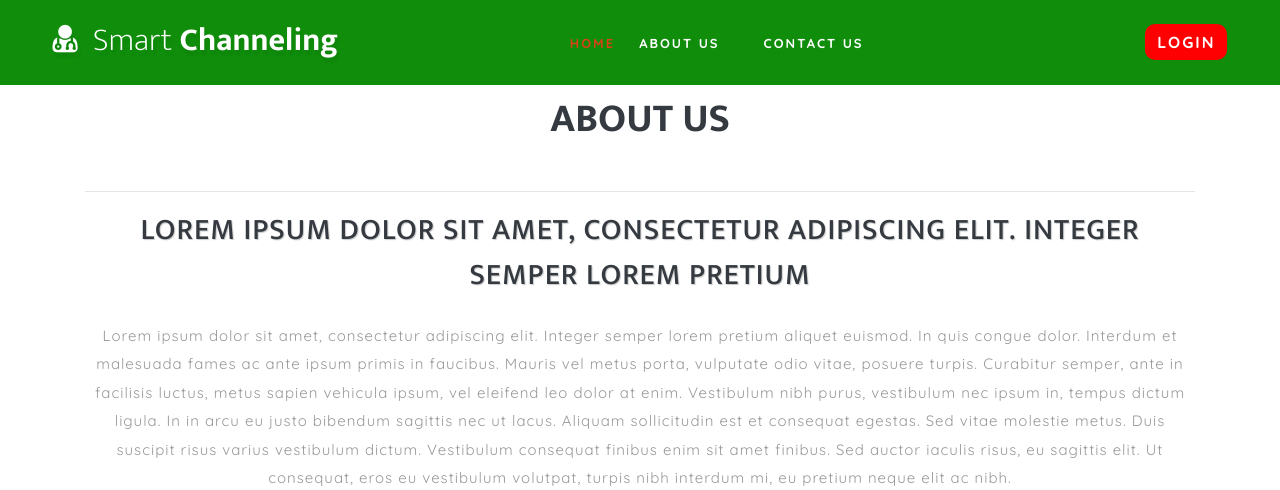
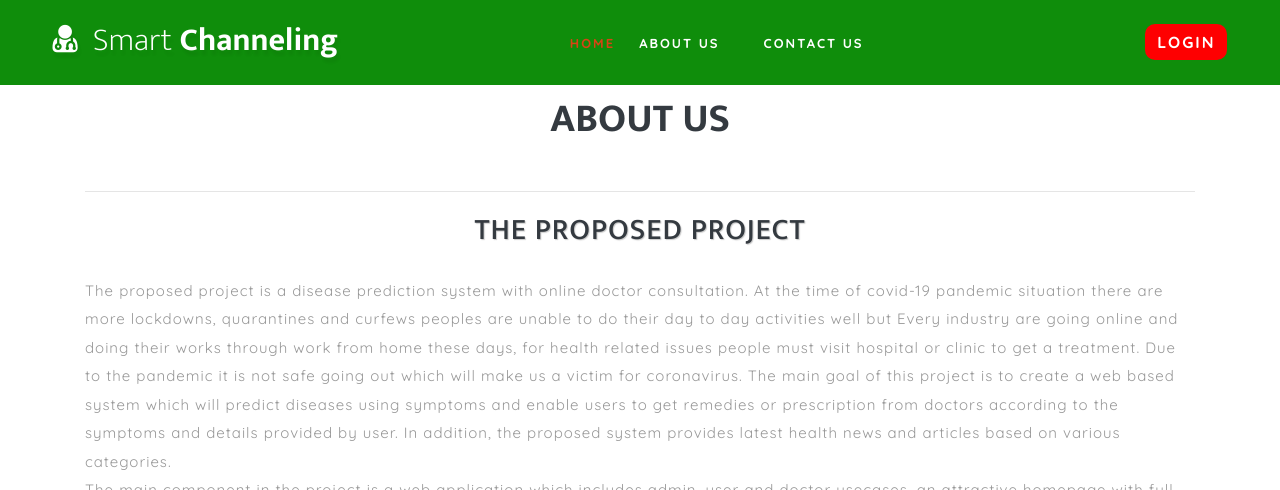
Before and after one commit to inshaf98/smartchanneling, a Django app: page /about in a window 1280 px wide. Shown: the part 37-527 px from the top of the page. Run offline with Django 3.2, Linux system fonts and the light colour scheme; some libraries are stand-ins or nearby versions.

```diff
--- a/smartapp/templates/about.html
+++ b/smartapp/templates/about.html
@@ -3,6 +3,12 @@
 {% block body %}
 
 <title>Smart Channeling - About</title>
+
+<style>
+	p{
+		text-align: left;
+	}
+</style>
 
 	<!-- about  -->
 <section class="about py-5">
@@ -13,8 +19,29 @@
 			<center>
 
 
-						<h6 class="subheading-w3ls text-uppercase text-bl mb-4">Lorem ipsum dolor sit amet, consectetur adipiscing elit. Integer semper lorem pretium</h6>
-						<p>Lorem ipsum dolor sit amet, consectetur adipiscing elit. Integer semper lorem pretium aliquet euismod. In quis congue dolor. Interdum et malesuada fames ac ante ipsum primis in faucibus. Mauris vel metus porta, vulputate odio vitae, posuere turpis. Curabitur semper, ante in facilisis luctus, metus sapien vehicula ipsum, vel eleifend leo dolor at enim. Vestibulum nibh purus, vestibulum nec ipsum in, tempus dictum ligula. In in arcu eu justo bibendum sagittis nec ut lacus. Aliquam sollicitudin est et consequat egestas. Sed vitae molestie metus. Duis suscipit risus varius vestibulum dictum. Vestibulum consequat finibus enim sit amet finibus. Sed auctor iaculis risus, eu sagittis elit. Ut consequat, eros eu vestibulum volutpat, turpis nibh interdum mi, eu pretium neque elit ac nibh.</p>
+						<h6 class="subheading-w3ls text-uppercase text-bl mb-4">The Proposed Project</h6>
+						<p>The proposed project is a disease prediction system with online doctor consultation. At
+the time of covid-19 pandemic situation there are more lockdowns, quarantines and
+curfews peoples are unable to do their day to day activities well but Every industry are
+going online and doing their works through work from home these days, for health
+related issues people must visit hospital or clinic to get a treatment. Due to the pandemic
+it is not safe going out which will make us a victim for coronavirus. The main goal of this
+project is to create a web based system which will predict diseases using symptoms and
+enable users to get remedies or prescription from doctors according to the symptoms and
+details provided by user. In addition, the proposed system provides latest health news and
+articles based on various categories.</p>
+				<p>
+The main component in the project is a web application which includes admin, user and
+doctor usecases, an attractive homepage with full of news articles and other categories,
+admin homepage to manage articles, news and doctors, and more. The web applications
+main feature is the system will identify the disease according to user symptoms through
+utilizing machine learning algorithm. and also they can consult a doctor. The doctor will
+see the user report and give remedies or prescriptions to the user. </p>
+				<p>
+The proposed project uses technologies such as HTML, JS, CSS, Bootstrap, Python and
+Django framework, with Django being the main component which includes SQLite as the
+database to store data. This web based app allows users to consult a doctor Smart and
+easily</p>
 
 				<div class="col-lg-6 agileits_works-grid1 mt-lg-0 mt-sm-5 mt-4">
 					<img src="images/blog1.jpg" alt="" class="img-fluid" />
--- a/smartapp/templates/contact.html
+++ b/smartapp/templates/contact.html
@@ -26,10 +26,10 @@
 					<p class="para-agileits-w3layouts">
 						<i class="fa fa-map-marker pr-3"></i>Gothami Road, Rajagiriya</p>
 					<p class="para-agileits-w3layouts my-sm-3 my-2">
-						<i class="fa fa-phone pr-3"></i>0123456789</p>
+						<i class="fa fa-phone pr-3"></i>0771540270</p>
 					<p class="para-agileits-w3layouts">
 						<i class="fa fa-envelope-open pr-2"></i>
-						<a href="mailto:mail@example.com">abc@example.com</a>
+						<a href="mailto:mail@example.com">mohammedinshaf495@gmail.com</a>
 					</p>
 				</div>
 				<div class="col-lg-6 regstr-r-w3-agileits mt-lg-0 mt-5">
```
Also changed, not shown: smartapp/templates/index.html (+5 -5 lines).
